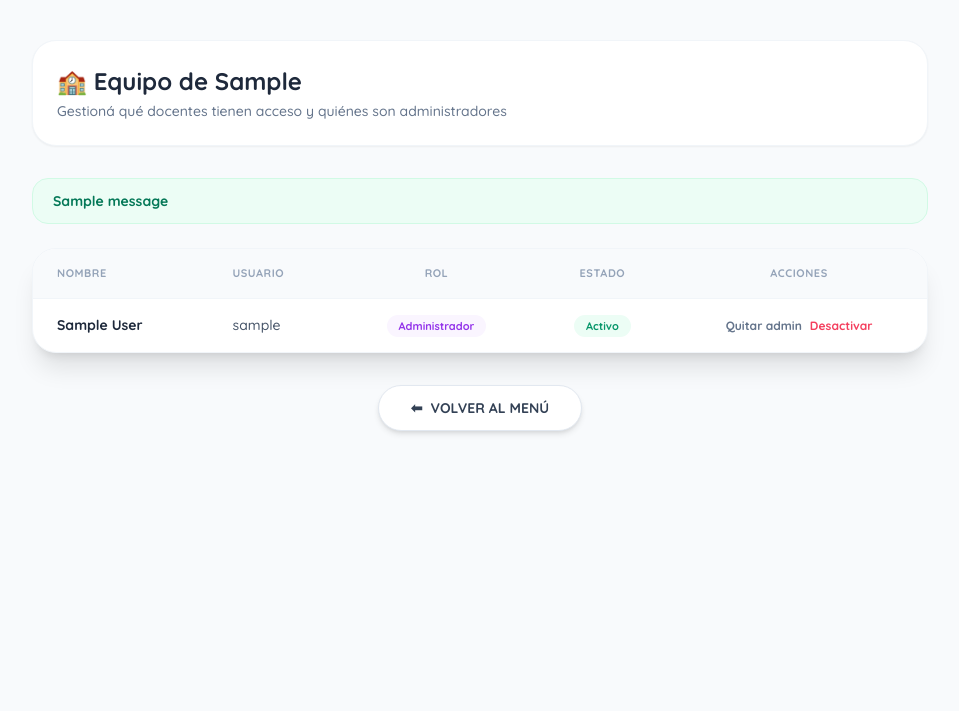
After one commit to ajzc1990/Narraciones, a Django app: page /institucion/equipo/ in a window 1280 px wide. The commit adds this page. Shown: the top 711 px of the page, without its empty margins (160-1119 px from the left). Run offline with Django 5.2, Linux system fonts and the light colour scheme; a user stored in the database is signed in; tables that the repository leaves empty hold one stand-in row (values such as "Sample post"); one stand-in notice (Sample message) is shown; some libraries are stand-ins or nearby versions.

Commit message:
Alta de instituciones por autoservicio con aprobacion, y rol de admin de jardin
- Jardin gana 'activo' (default True para instalaciones existentes) y
  'aprobado_en'. Al registrarse, si el nombre de institucion no existe
  todavia se crea con activo=False (pendiente) en vez de quedar
  disponible de inmediato.
- Quien da de alta una institucion nueva queda marcado como
  administrador de esa institucion (PerfilUsuario.es_admin_jardin).
- JardinActivoMiddleware bloquea el uso de la app (redirige a una
  pantalla de "pendiente de aprobacion") mientras el jardin del usuario
  no este activo; no afecta /admin/ ni a usuarios sin institucion.
- Accion de admin "Aprobar instituciones" en el Django admin para
  activar un jardin pendiente.
- Nueva pantalla /institucion/equipo/: el administrador de la
  institucion ve a los docentes de su jardin y puede promoverlos/
  quitarles el rol de admin, y activar/desactivar su acceso (con
  guardas para que no se pueda auto-desactivar ni auto-quitar el rol).
- 10 tests nuevos cubriendo el gating por institucion pendiente y el
  panel de equipo (incluyendo aislamiento entre instituciones).

Co-Authored-By: Claude Sonnet 5 <noreply@anthropic.com>

```diff
--- a/core/settings.py
+++ b/core/settings.py
@@ -68,6 +68,7 @@ MIDDLEWARE = [
     'django.contrib.messages.middleware.MessageMiddleware',
     'django.middleware.clickjacking.XFrameOptionsMiddleware',
     'axes.middleware.AxesMiddleware',
+    'narraciones.middleware.JardinActivoMiddleware',
 ]
 
 ROOT_URLCONF = 'core.urls'
--- /dev/null
+++ b/narraciones/templates/narraciones/jardin_equipo.html
@@ -0,0 +1,122 @@
+<!DOCTYPE html>
+<html lang="es">
+<head>
+    <meta charset="UTF-8">
+    <meta name="viewport" content="width=device-width, initial-scale=1.0">
+    <title>Equipo de la institución - Narraciones Interactivas</title>
+    <link href="https://fonts.googleapis.com/css2?family=Quicksand:wght@500;600;700;800&display=swap" rel="stylesheet">
+    <script src="https://cdn.tailwindcss.com"></script>
+    <style>
+        body { font-family: 'Quicksand', sans-serif; background-color: #f8fafc; }
+    </style>
+</head>
+<body class="p-4 md:p-10">
+    <div class="max-w-4xl mx-auto">
+        <div class="flex flex-col md:flex-row justify-between items-center mb-8 bg-white p-6 rounded-3xl shadow-sm border border-slate-100 gap-4">
+            <div class="text-center md:text-left">
+                <h1 class="text-2xl font-bold text-slate-800">🏫 Equipo de {{ jardin.razon_social }}</h1>
+                <p class="text-slate-500 mt-1 text-sm">Gestioná qué docentes tienen acceso y quiénes son administradores</p>
+            </div>
+        </div>
+
+        {% if messages %}
+        <div class="mb-6 space-y-2">
+            {% for message in messages %}
+            <div class="px-5 py-3 rounded-2xl text-sm font-bold {% if message.tags == 'error' %}bg-rose-50 text-rose-600 border border-rose-100{% else %}bg-emerald-50 text-emerald-700 border border-emerald-100{% endif %}">
+                {{ message }}
+            </div>
+            {% endfor %}
+        </div>
+        {% endif %}
+
+        <div class="bg-white rounded-3xl shadow-xl border border-slate-100 overflow-hidden">
+            <div class="overflow-x-auto">
+                <table class="w-full text-left border-collapse">
+                    <thead>
+                        <tr class="bg-slate-50 border-b border-slate-100 text-slate-400 text-[11px] font-bold uppercase tracking-wider">
+                            <th class="px-6 py-4">Nombre</th>
+                            <th class="px-6 py-4">Usuario</th>
+                            <th class="px-6 py-4 text-center">Rol</th>
+                            <th class="px-6 py-4 text-center">Estado</th>
+                            <th class="px-6 py-4 text-center">Acciones</th>
+                        </tr>
+                    </thead>
+                    <tbody class="divide-y divide-slate-100 text-slate-600 text-sm font-medium">
+                        {% for perfil in perfiles %}
+                        <tr class="hover:bg-blue-50/40 transition-colors">
+                            <td class="px-6 py-4 font-bold text-slate-800">{{ perfil.usuario.first_name }} {{ perfil.usuario.last_name }}</td>
+                            <td class="px-6 py-4">{{ perfil.usuario.username }}</td>
+                            <td class="px-6 py-4 text-center">
+                                {% if perfil.es_admin_jardin %}
+                                    <span class="bg-purple-50 text-purple-600 text-[11px] font-bold px-3 py-1 rounded-full">Administrador</span>
+                                {% else %}
+                                    <span class="bg-slate-100 text-slate-500 text-[11px] font-bold px-3 py-1 rounded-full">Docente</span>
+                                {% endif %}
+                            </td>
+                            <td class="px-6 py-4 text-center">
+                                {% if perfil.usuario.is_active %}
+                                    <span class="bg-emerald-50 text-emerald-600 text-[11px] font-bold px-3 py-1 rounded-full">Activo</span>
+                                {% else %}
+                                    <span class="bg-rose-50 text-rose-500 text-[11px] font-bold px-3 py-1 rounded-full">Desactivado</span>
+                                {% endif %}
+                            </td>
+                            <td class="px-6 py-4">
+                                <div class="flex items-center justify-center gap-2 flex-wrap">
+                                    {% if perfil.es_admin_jardin %}
+                                    <form method="post" action="{% url 'narraciones:jardin_equipo_actualizar' usuario_id=perfil.usuario_id %}">
+                                        {% csrf_token %}
+                                        <input type="hidden" name="accion" value="quitar_admin">
+                                        <button type="submit" class="text-xs font-bold text-slate-500 hover:underline">Quitar admin</button>
+                                    </form>
+                                    {% else %}
+                                    <form method="post" action="{% url 'narraciones:jardin_equipo_actualizar' usuario_id=perfil.usuario_id %}">
+                                        {% csrf_token %}
+                                        <input type="hidden" name="accion" value="hacer_admin">
+                                        <button type="submit" class="text-xs font-bold text-purple-600 hover:underline">Hacer admin</button>
+                                    </form>
+                                    {% endif %}
+                                    {% if perfil.usuario.is_active %}
+                                    <form method="post" action="{% url 'narraciones:jardin_equipo_actualizar' usuario_id=perfil.usuario_id %}">
+                                        {% csrf_token %}
+                                        <input type="hidden" name="accion" value="desactivar">
+                                        <button type="submit" class="text-xs font-bold text-rose-500 hover:underline">Desactivar</button>
+                                    </form>
+                                    {% else %}
+                                    <form method="post" action="{% url 'narraciones:jardin_equipo_actualizar' usuario_id=perfil.usuario_id %}">
+                                        {% csrf_token %}
+                                        <input type="hidden" name="accion" value="reactivar">
+                                        <button type="submit" class="text-xs font-bold text-emerald-600 hover:underline">Reactivar</button>
+                                    </form>
+                                    {% endif %}
+                                </div>
+                            </td>
+                        </tr>
+                        {% empty %}
+                        <tr>
+                            <td colspan="5" class="px-6 py-16 text-center">
+                                <div class="flex flex-col items-center opacity-40">
+                                    <span class="text-5xl mb-3">🏫</span>
+                                    <p class="text-base font-bold text-slate-700">Todavía no hay docentes en esta institución</p>
+                                </div>
+                            </td>
+                        </tr>
+                        {% endfor %}
+                    </tbody>
+                </table>
+            </div>
+        </div>
+
+        <div class="mt-8 flex justify-center">
+            <a href="{% url 'narraciones:menu' %}" class="inline-flex items-center gap-2 bg-white hover:bg-slate-50 text-slate-700 font-bold py-3 px-8 rounded-full transition-all shadow-md border border-slate-200 text-sm">
+                <span>⬅</span> VOLVER AL MENÚ
+            </a>
+        </div>
+    </div>
+
+    <!-- Botón de Ayuda flotante (RNF-02) -->
+    <a href="{% url 'narraciones:ayuda' %}" target="_blank" title="Ayuda"
+       class="fixed bottom-5 right-5 z-50 bg-amber-400 hover:bg-amber-500 text-slate-900 w-14 h-14 rounded-full shadow-xl flex items-center justify-center text-2xl font-extrabold transition-transform hover:scale-110">
+        ?
+    </a>
+</body>
+</html>
--- a/narraciones/urls.py
+++ b/narraciones/urls.py
@@ -19,6 +19,11 @@ urlpatterns = [
     path('login/', auth_views.LoginView.as_view(template_name='narraciones/login.html'), name='login'),
     path('logout/', auth_views.LogoutView.as_view(next_page='narraciones:landing'), name='logout'),
     path('registro/', views.registro, name='registro'),
+
+    # Institución pendiente de aprobación / administración del equipo docente
+    path('institucion/pendiente/', views.jardin_pendiente, name='jardin_pendiente'),
+    path('institucion/equipo/', views.jardin_equipo, name='jardin_equipo'),
+    path('institucion/equipo/<int:usuario_id>/actualizar/', views.jardin_equipo_actualizar, name='jardin_equipo_actualizar'),
 
     # Recuperación de contraseña
     path('password-reset/', auth_views.PasswordResetView.as_view(
--- a/narraciones/views.py
+++ b/narraciones/views.py
@@ -4,8 +4,10 @@ from django.core.paginator import Paginator
 from django.shortcuts import render, redirect, get_object_or_404
 from django.http import JsonResponse, HttpResponse, HttpResponseBadRequest
 from django.views.decorators.http import require_POST, require_GET, require_http_methods
+from django.contrib import messages
 from django.contrib.auth import login as auth_login
 from django.contrib.auth.decorators import login_required
+from django.contrib.auth.models import User
 from django.db.models import Q
 from django.utils.text import slugify
 from reportlab.pdfgen import canvas
@@ -13,7 +15,7 @@ from reportlab.lib.pagesizes import A4
 from reportlab.lib import colors
 from reportlab.lib.units import cm
 
-from .models import Pictograma, Sinonimo, Cuento, Nino, ResultadoNarracion, RegistroAuditoria
+from .models import Pictograma, Sinonimo, Cuento, Nino, ResultadoNarracion, RegistroAuditoria, PerfilUsuario
 from .forms import RegistroUsuarioForm, NinoForm
 from .ml_pictogramas import predecir_pictograma
 
@@ -40,10 +42,78 @@ def _jardin_de(usuario):
     return perfil.jardin if perfil else None
 
 
+def _es_admin_jardin(usuario):
+    perfil = getattr(usuario, 'perfil', None)
+    return bool(perfil and perfil.es_admin_jardin)
+
+
 @login_required
 def menu(request):
     """Menú Principal tras iniciar sesión."""
-    return render(request, 'narraciones/menu.html', {'jardin': _jardin_de(request.user)})
+    return render(request, 'narraciones/menu.html', {
+        'jardin': _jardin_de(request.user),
+        'es_admin_jardin': _es_admin_jardin(request.user),
+    })
+
+
+@login_required
+def jardin_pendiente(request):
+    """
+    Se muestra en vez de la app mientras la institución del usuario está
+    pendiente de aprobación (alta de institución por autoservicio).
+    """
+    jardin = _jardin_de(request.user)
+    if jardin is None or jardin.activo:
+        return redirect('narraciones:menu')
+    return render(request, 'narraciones/jardin_pendiente.html', {'jardin': jardin})
+
+
+@login_required
+@require_GET
+def jardin_equipo(request):
+    """Panel del administrador de institución: ver y gestionar los docentes de su jardín."""
+    jardin = _jardin_de(request.user)
+    if not _es_admin_jardin(request.user):
+        messages.error(request, "Esa sección es solo para el administrador de la institución.")
+        return redirect('narraciones:menu')
+
+    perfiles = (
+        jardin.usuarios.select_related('usuario').order_by('usuario__first_name', 'usuario__last_name')
+        if jardin else []
+    )
+    return render(request, 'narraciones/jardin_equipo.html', {'jardin': jardin, 'perfiles': perfiles})
+
+
+@login_required
+@require_POST
+def jardin_equipo_actualizar(request, usuario_id):
+    """Promueve/revoca administrador o activa/desactiva el acceso de un docente de la propia institución."""
+    if not _es_admin_jardin(request.user):
+        messages.error(request, "Esa acción es solo para el administrador de la institución.")
+        return redirect('narraciones:menu')
+
+    jardin = _jardin_de(request.user)
+    perfil = get_object_or_404(PerfilUsuario, usuario_id=usuario_id, jardin=jardin)
+    accion = request.POST.get('accion')
+
+    if accion == 'hacer_admin':
+        perfil.es_admin_jardin = True
+        perfil.save(update_fields=['es_admin_jardin'])
+    elif accion == 'quitar_admin':
+        if perfil.usuario_id == request.user.id:
+            messages.error(request, "No podés quitarte a vos mismo el rol de administrador.")
+            return redirect('narraciones:jardin_equipo')
+        perfil.es_admin_jardin = False
+        perfil.save(update_fields=['es_admin_jardin'])
+    elif accion == 'desactivar':
+        if perfil.usuario_id == request.user.id:
+            messages.error(request, "No podés desactivar tu propia cuenta.")
+            return redirect('narraciones:jardin_equipo')
+        User.objects.filter(id=perfil.usuario_id).update(is_active=False)
+    elif accion == 'reactivar':
+        User.objects.filter(id=perfil.usuario_id).update(is_active=True)
+
+    return redirect('narraciones:jardin_equipo')
 
 
 @login_required
```
Also changed, not shown: narraciones/admin.py (+15 -3 lines), narraciones/forms.py (+11 -4 lines), narraciones/middleware.py (added, +45 -0 lines), narraciones/models.py (+20 -0 lines), narraciones/templates/narraciones/jardin_pendiente.html (added, +30 -0 lines), narraciones/templates/narraciones/menu.html (+10 -0 lines), narraciones/tests.py (+106 -2 lines), narraciones/migrations/0009_jardin_activo_jardin_aprobado_en_and_more.py (added).
